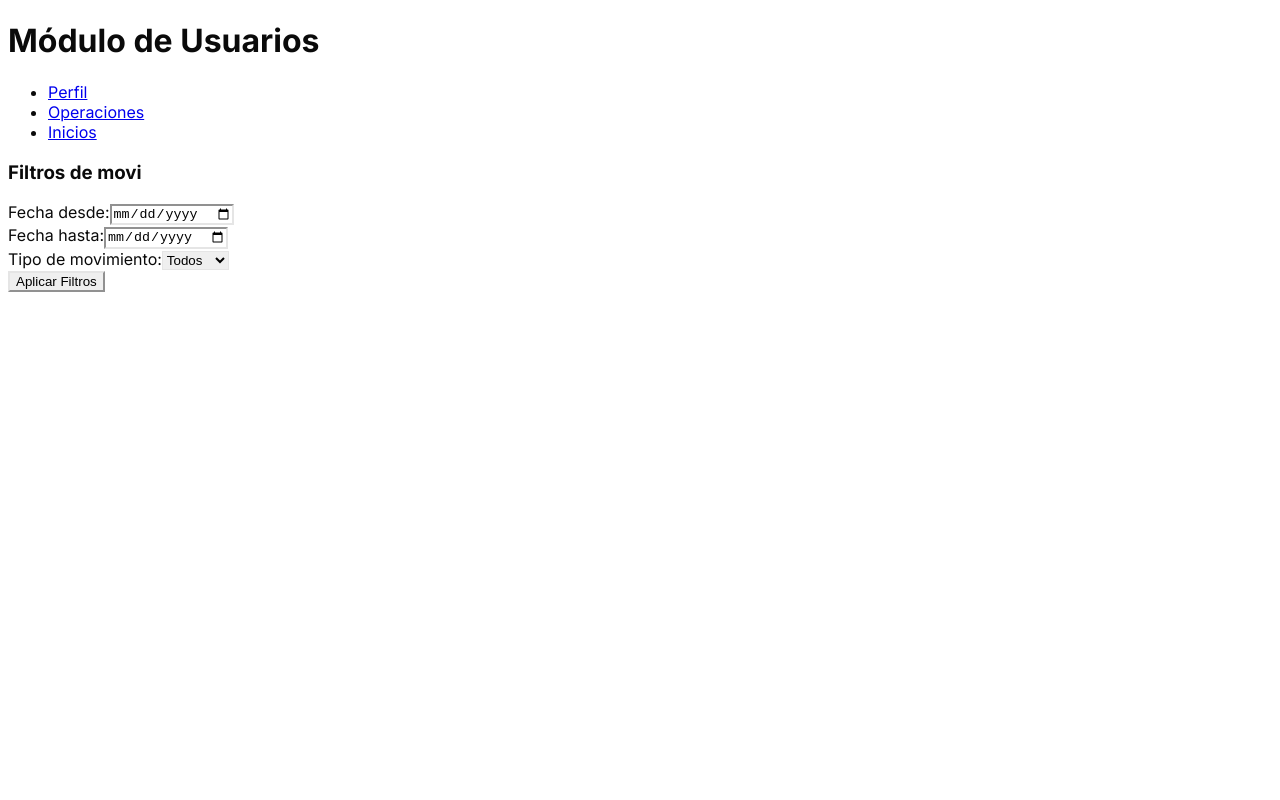
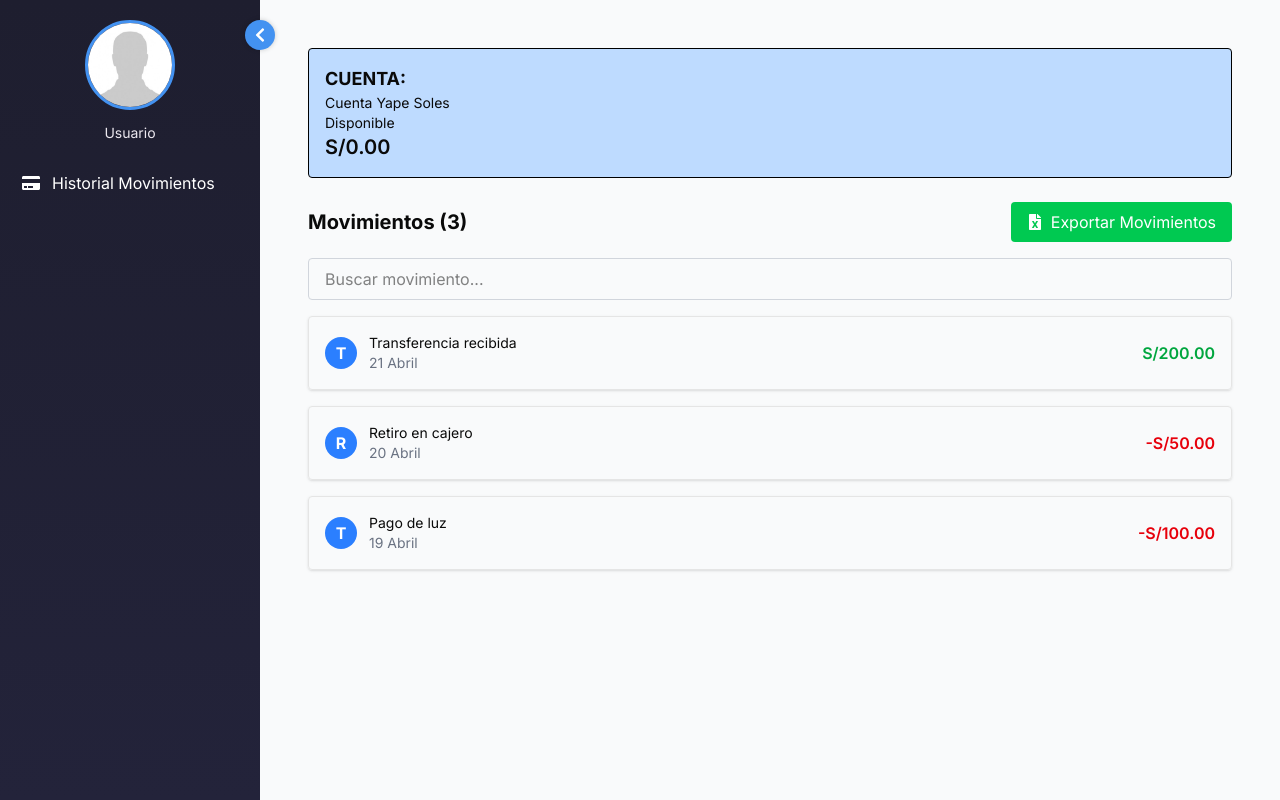
Before and after one commit to daswsi-utp/Frontend_Bank, a Next.js app in the folder banksystem/: page /users/filters_mov in a window 1280 px wide. Built offline with nearby package versions, Linux system fonts and the light colour scheme.

Commit message:
The user folder will be modified to make a push

```diff
--- a/banksystem/package.json
+++ b/banksystem/package.json
@@ -12,6 +12,7 @@
     "@hookform/resolvers": "^5.0.1",
     "@radix-ui/react-label": "^2.1.4",
     "@radix-ui/react-slot": "^1.2.0",
+    "banksystem": "file:",
     "class-variance-authority": "^0.7.1",
     "clsx": "^2.1.1",
     "lucide-react": "^0.501.0",
@@ -20,13 +21,14 @@
     "react": "^19.0.0",
     "react-dom": "^19.0.0",
     "react-hook-form": "^7.56.0",
+    "react-icons": "^5.5.0",
     "tailwind-merge": "^3.2.0",
     "tw-animate-css": "^1.2.7",
     "zod": "^3.24.3"
   },
   "devDependencies": {
     "@eslint/eslintrc": "^3",
-    "@tailwindcss/postcss": "^4",
+    "@tailwindcss/postcss": "^4.1.4",
     "@types/node": "^20",
     "@types/react": "^19",
     "@types/react-dom": "^19",
--- a/banksystem/src/app/globals.css
+++ b/banksystem/src/app/globals.css
@@ -1,6 +1,6 @@
 
 @import "tw-animate-css";
-
+@import "tailwindcss";
 @custom-variant dark (&:is(.dark *));
 
 @tailwind base;
--- a/banksystem/src/app/users/filters_mov/page.tsx
+++ b/banksystem/src/app/users/filters_mov/page.tsx
@@ -1,26 +1,107 @@
+"use client";
+import { useState } from "react";
+import { FaFileExcel } from "react-icons/fa";
+
 export default function MovementFilters() {
+  const movimientos = [
+    {
+      id: 1,
+      detalle: "Transferencia recibida",
+      monto: 200.0,
+      fecha: "21 Abril",
+      tipo: "Ingreso",
+      icono: "T",
+    },
+    {
+      id: 2,
+      detalle: "Retiro en cajero",
+      monto: 50.0,
+      fecha: "20 Abril",
+      tipo: "Egreso",
+      icono: "R",
+    },
+    {
+      id: 3,
+      detalle: "Pago de luz",
+      monto: 100.0,
+      fecha: "19 Abril",
+      tipo: "Egreso",
+      icono: "T",
+    },
+  ];
+
+  const [busqueda, setBusqueda] = useState("");
+
+  const movimientosFiltrados = movimientos.filter((mov) =>
+    mov.detalle.toLowerCase().includes(busqueda.toLowerCase())
+  );
+
   return (
-    <div>
-      <h3>Filtros de movi</h3>
-      <form>
-        <div>
-          <label>Fecha desde:</label>
-          <input type="date" />
+    <div className="flex">
+      <div className="flex-1 p-6">
+        <div className="border border-black bg-blue-200 rounded p-4 mb-6">
+          <h2 className="font-bold text-lg">CUENTA:</h2>
+          <p className="text-sm">Cuenta Yape Soles</p>
+          <p className="text-sm">Disponible</p>
+          <p className="text-xl font-semibold">S/0.00</p>
         </div>
-        <div>
-          <label>Fecha hasta:</label>
-          <input type="date" />
+
+        <div className="flex items-center justify-between mb-4">
+          <h3 className="text-xl font-bold">
+            Movimientos ({movimientosFiltrados.length})
+          </h3>
+          <button className="flex items-center gap-2 bg-green-500 text-white px-4 py-2 rounded hover:bg-green-600">
+            <FaFileExcel /> Exportar Movimientos
+          </button>
         </div>
-        <div>
-          <label>Tipo de movimiento:</label>
-          <select>
-            <option>Todos</option>
-            <option>Ingreso</option>
-            <option>Egreso</option>
-          </select>
+
+        <div className="mb-4">
+          <input
+            type="text"
+            placeholder="Buscar movimiento..."
+            value={busqueda}
+            onChange={(e) => (setBusqueda(e.target.value))}
+            className="w-full border border-gray-300 rounded px-4 py-2"
+          />
         </div>
-        <button type="submit">Aplicar Filtros</button>
-      </form>
+
+        <div className="space-y-4">
+          {movimientosFiltrados.length > 0 ? (
+            movimientosFiltrados.map((mov) => (
+              <div
+                key={mov.id}
+                className="border rounded p-4 shadow flex items-center justify-between"
+              >
+                <div className="flex items-center gap-3">
+                  <div className="bg-blue-500 text-white rounded-full w-8 h-8 flex items-center justify-center font-bold">
+                    {mov.icono}
+                  </div>
+                  <div>
+                    <p className="text-sm">{mov.detalle}</p>
+                    <p className="text-gray-500 text-sm">{mov.fecha}</p>
+                  </div>
+                </div>
+                <div>
+                  <p
+                    className={`font-semibold text-right ${
+                      mov.tipo === "Ingreso"
+                        ? "text-green-600"
+                        : "text-red-600"
+                    }`}
+                  >
+                    {mov.tipo === "Egreso" ? "-" : ""}S/
+                    {mov.monto.toFixed(2)}
+                  </p>
+                </div>
+              </div>
+            ))
+          ) : (
+            <p className="text-center text-gray-500 italic">
+              No se encontró ningún registro.
+            </p>
+          )}
+        </div>
+      </div>
     </div>
-  )
+  );
 }
--- a/banksystem/src/app/users/layout.tsx
+++ b/banksystem/src/app/users/layout.tsx
@@ -1,22 +1,15 @@
+import UserSidebar from '@/components/user/UserSidebar';
 export default function UsersLayout({
   children,
 }: {
   children: React.ReactNode
 }) {
   return (
-    <div className="users-layout">
-      <h1>Módulo de Usuarios</h1>
-      <nav>
-        {/* Navegación entre secciones de usuarios */}
-        <ul>
-          <li><a href="/users/profile">Perfil</a></li>
-          <li><a href="/users/operations">Operaciones</a></li>
-          <li><a href="/users/starts">Inicios</a></li>
-        </ul>
-      </nav>
-      <div className="content">
-        {children}
-      </div>
-    </div>
+    <div className="flex h-screen overflow-hidden">
+    <UserSidebar />
+    <main className="flex-1 overflow-auto bg-gray-50 p-6">
+      {children}
+    </main>
+  </div>
   )
 }
--- /dev/null
+++ b/banksystem/src/components/user/UserSidebar.tsx
@@ -0,0 +1,114 @@
+'use client'
+import React, { useState } from 'react';
+import { useRouter } from 'next/navigation';
+import {
+  FaCreditCard,
+  FaChevronLeft,
+  FaChevronRight,
+} from 'react-icons/fa';
+import Image from "next/image";
+
+const UserSidebar = () => {
+  const router = useRouter();
+  const [isOpen, setIsOpen] = useState(true);
+
+  const menuItems = [
+    { icon: <FaCreditCard />, label: 'Historial Movimientos', path: '/users/filters_mov' },
+   ];
+
+  const toggleSidebar = () => setIsOpen(!isOpen);
+
+  return (
+    <div
+      style={{
+        width: isOpen ? '260px' : '80px',
+        height: '100vh',
+        background: 'linear-gradient(to bottom, #1e1e2f, #23233a)',
+        color: '#fff',
+        transition: 'width 0.3s ease',
+        display: 'flex',
+        flexDirection: 'column',
+        padding: '20px 10px',
+        position: 'relative',
+        zIndex: 1000,
+      }}
+    >
+      {/* Botón Toggle */}
+      <button
+        onClick={toggleSidebar}
+        style={{
+          position: 'absolute',
+          top: '20px',
+          right: isOpen ? '-15px' : '-15px',
+          background: '#4392F1',
+          border: 'none',
+          borderRadius: '50%',
+          width: '30px',
+          height: '30px',
+          color: '#fff',
+          display: 'flex',
+          alignItems: 'center',
+          justifyContent: 'center',
+          cursor: 'pointer',
+          boxShadow: '0 0 5px rgba(0,0,0,0.2)',
+          transition: 'transform 0.3s ease',
+        }}
+      >
+        {isOpen ? <FaChevronLeft /> : <FaChevronRight />}
+      </button>
+
+      {/* Avatar */}
+      <div className="text-center mb-4" style={{ display: isOpen ? 'block' : 'none' }}>
+      <Image
+          src="/assets/avatar.jpg"
+          alt="Usuario Avatar"
+          width={90}
+          height={90}
+          style={{
+            objectFit: 'cover',
+            borderRadius: '50%',
+            border: '3px solid #4392F1',
+            margin: '0 auto',
+          }}
+        />
+        <h5 className="mt-3 mb-1"></h5>
+        <p style={{ color: '#ECE8EF', fontSize: '14px' }}>Usuario</p>
+      </div>
+
+      {/* Menú */}
+      <nav className="flex-grow-1">
+        <ul style={{ listStyle: 'none', padding: 0, margin: 0 }}>
+          {menuItems.map((item, index) => (
+            <li
+              key={index}
+              onClick={() => router.push(item.path)}
+              style={{
+                display: 'flex',
+                alignItems: 'center',
+                padding: '12px',
+                marginBottom: '10px',
+                borderRadius: '10px',
+                cursor: 'pointer',
+                backgroundColor: 'transparent',
+                transition: 'all 0.3s ease',
+              }}
+              onMouseEnter={(e) => {
+                e.currentTarget.style.backgroundColor = '#4392F1';
+              }}
+              onMouseLeave={(e) => {
+                e.currentTarget.style.backgroundColor = 'transparent';
+              }}
+            >
+              <span style={{ fontSize: '18px', marginRight: isOpen ? '12px' : '0', color: '#fff' }}>
+                {item.icon}
+              </span>
+              {isOpen && <span style={{ whiteSpace: 'nowrap' }}>{item.label}</span>}
+            </li>
+          ))}
+        </ul>
+      </nav>
+    </div>
+  );
+};
+
+export default UserSidebar;
```
Also changed, not shown: banksystem/public/assets/avatar.jpg (added), 1 other file (tests, documents, lock files or other folders).
